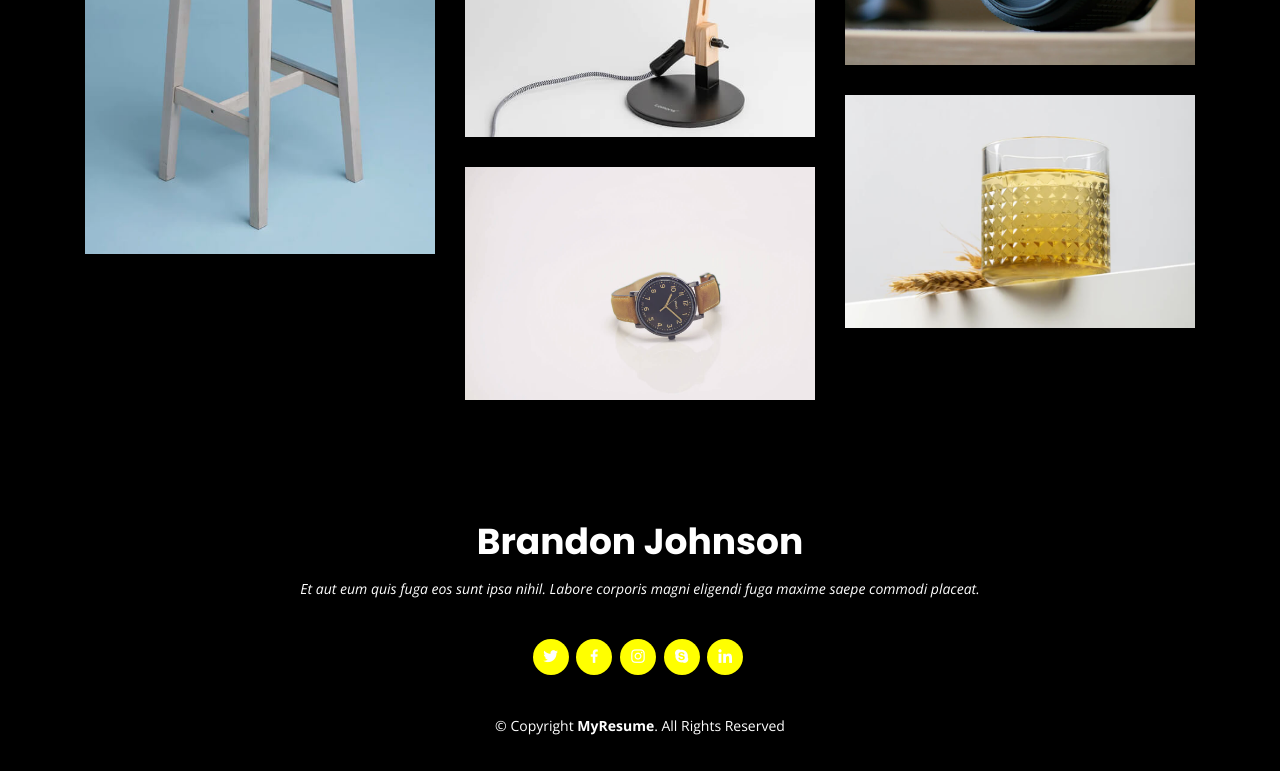
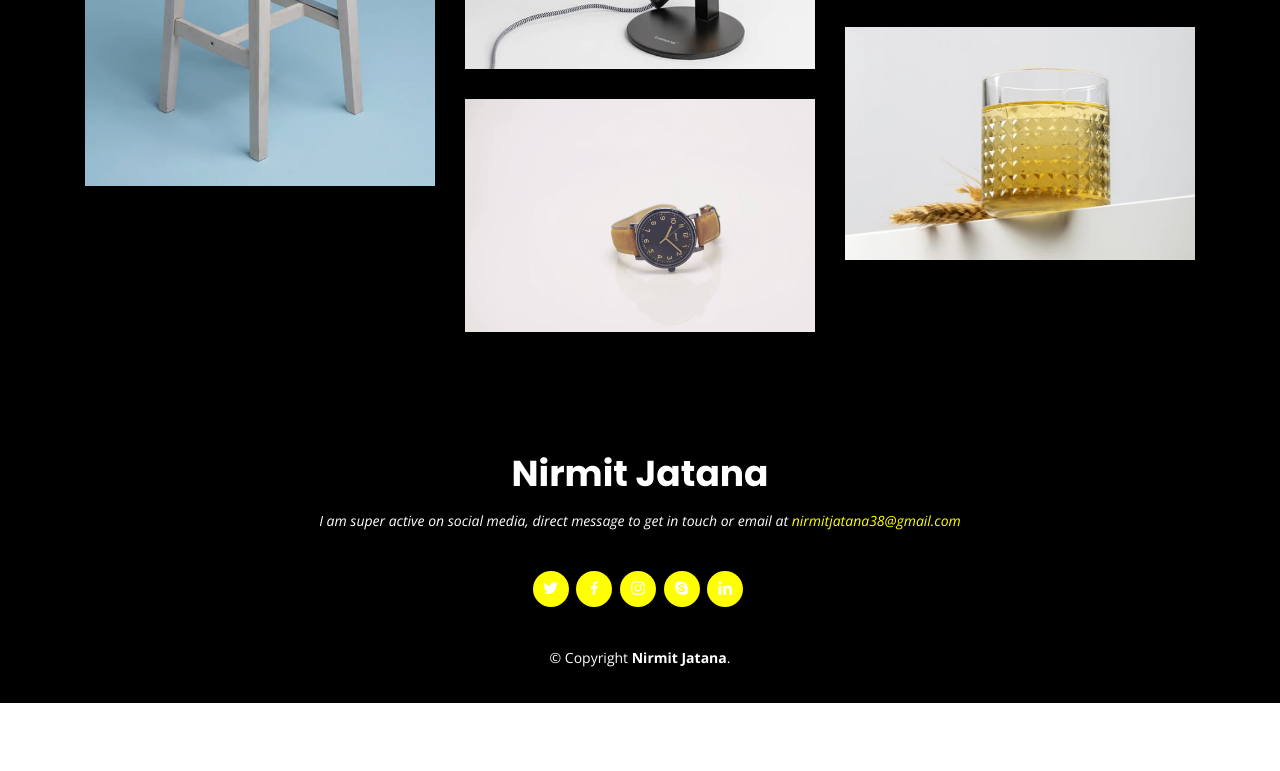
Before and after one commit to Nirmitjatana/portfolio-v1, a plain HTML site: page index.html in a window 1280 px wide. Shown: the part 2764-3535 px from the top of the page. After the commit the page ends 3467 px from the top, so only its background shows below. Drawn offline with nearby package versions, Linux system fonts and the light colour scheme.

Commit message:
footer completed and filters scraped

```diff
--- a/index.html
+++ b/index.html
@@ -307,7 +307,7 @@
           <p>Magnam dolores commodi suscipit. Necessitatibus eius consequatur ex aliquid fuga eum quidem. Sit sint consectetur velit. Quisquam quos quisquam cupiditate. Et nemo qui impedit suscipit alias ea. Quia fugiat sit in iste officiis commodi quidem hic quas.</p>
         </div>
 
-        <div class="row">
+        <!-- <div class="row">
           <div class="col-lg-12 d-flex justify-content-center" data-aos="fade-up" data-aos-delay="100">
             <ul id="portfolio-flters">
               <li data-filter="*" class="filter-active">All</li>
@@ -316,7 +316,7 @@
               <li data-filter=".filter-web">Web</li>
             </ul>
           </div>
-        </div>
+        </div> -->
 
         <div class="row portfolio-container" data-aos="fade-up" data-aos-delay="200">
 
@@ -693,8 +693,8 @@
   <!-- ======= Footer ======= -->
   <footer id="footer">
     <div class="container">
-      <h3>Brandon Johnson</h3>
-      <p>Et aut eum quis fuga eos sunt ipsa nihil. Labore corporis magni eligendi fuga maxime saepe commodi placeat.</p>
+      <h3>Nirmit Jatana</h3>
+      <p>I am super active on social media, direct message to get in touch or email at <span><a href="mailto:nirmitjatana38@gmail.com">nirmitjatana38@gmail.com</a></span></p>
       <div class="social-links">
         <a href="#" class="twitter"><i class="bx bxl-twitter"></i></a>
         <a href="#" class="facebook"><i class="bx bxl-facebook"></i></a>
@@ -703,7 +703,7 @@
         <a href="#" class="linkedin"><i class="bx bxl-linkedin"></i></a>
       </div>
       <div class="copyright">
-        &copy; Copyright <strong><span>MyResume</span></strong>. All Rights Reserved
+        &copy; Copyright <strong><span>Nirmit Jatana</span></strong>.
       </div>
       <div class="credits">
         <!-- All the links in the footer should remain intact. -->
```
